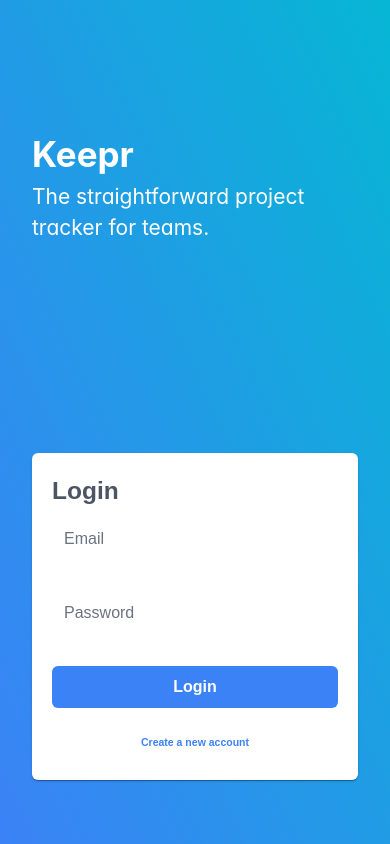
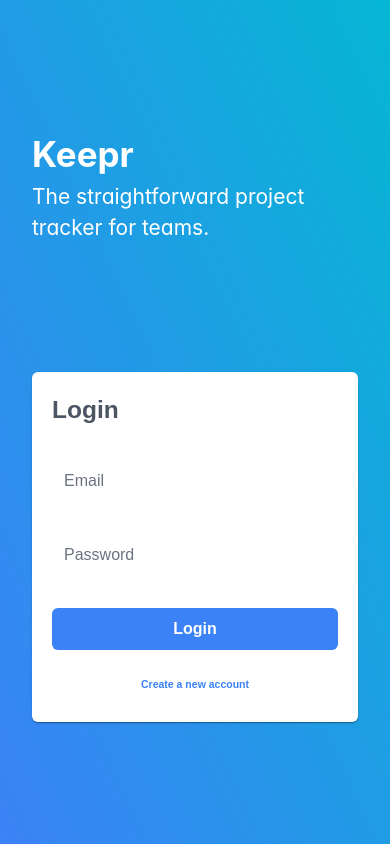
Before and after one commit to j-umbac/time-tracker-app, a Nuxt app: page /login in a window 390 px wide. Built offline with nearby package versions, Linux system fonts and the light colour scheme; no server answers; a web font is replaced by a local one.

Commit message:
ui: login layout and spacing

```diff
--- a/src/components/login-card.vue
+++ b/src/components/login-card.vue
@@ -7,7 +7,7 @@
             </span>
         </template>
         <template #content>
-            <form @submit.prevent="() => (isSignUp ? signUp() : login())" class="space-y-8">
+            <form @submit.prevent="() => (isSignUp ? signUp() : login())" class="space-y-8 mt-8">
                 <span class="p-float-label transition" v-if="isSignUp">
                     <InputText v-model="userName" id="userName" class="w-full" />
                     <label for="userName">Name</label>
--- a/src/pages/login.vue
+++ b/src/pages/login.vue
@@ -1,10 +1,10 @@
 <template>
-    <div class="flex h-screen sm:flex-row flex-col sm:justify-between justify-between container mx-auto">
+    <div class="flex h-[100dvh] sm:flex-row flex-col sm:justify-between justify-between container mx-auto">
         <div class="mx-8 my-32 sm:my-auto">
             <h1 class="text-h1 font-bold text-on-primary font-inter">Keepr</h1>
             <p class="text-h4 text-on-primary font-inter">The straightforward project tracker for teams.</p>
         </div>
-        <LoginCard class="mx-8 mb-16 sm:mx-1 sm:my-auto sm:h-fit sm:w-96"></LoginCard>
+        <LoginCard class="mx-8 mb-32 sm:mx-1 sm:my-auto sm:h-fit sm:w-96"></LoginCard>
     </div>
 </template>
 
```
